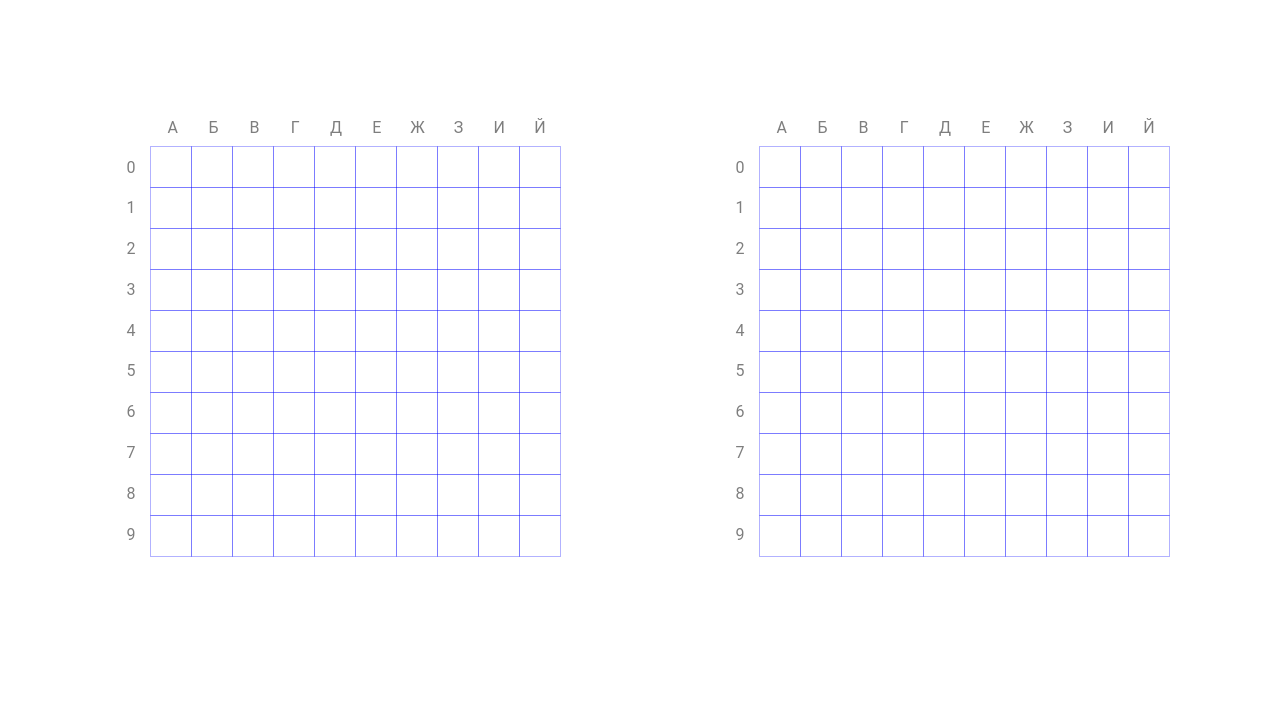
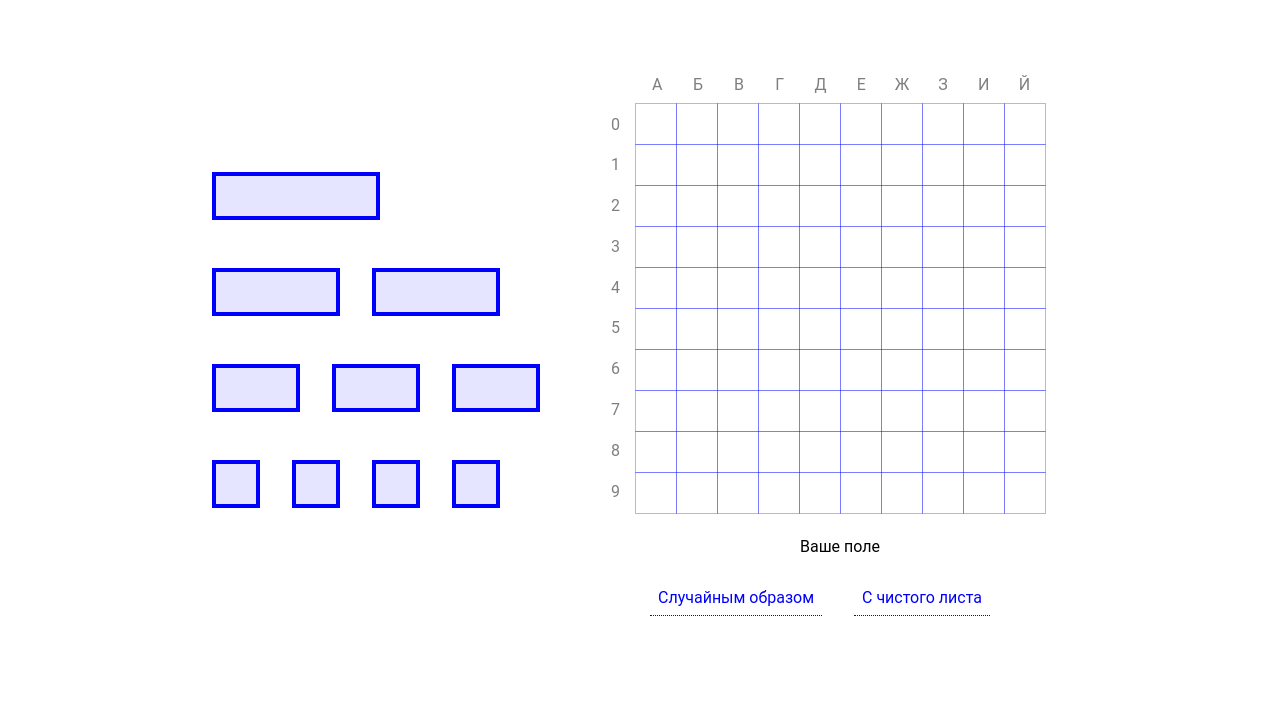
Before and after one commit to implObserver/BattleShip, a website built with webpack: page src/template.html in a window 1280 px wide. Shown: the part 97-800 px from the top of the page. Built offline with nearby package versions, Linux system fonts and the light colour scheme.

Commit message:
feat:add shipyard ver1.0

```diff
--- /dev/null
+++ b/src/controllers/listeners/forLinks.js
@@ -0,0 +1,15 @@
+import { aiGameboard } from '../../models/gameBoard';
+import { removeHidden, setHidden } from '../../views/nodes/gameboard';
+
+export const setListenersForLinks = () => {
+    const manualModeLink = document.querySelector('.manual-mode');
+    const randomModeLink = document.querySelector('.random-mode');
+
+    const openManualMode = manualModeLink.addEventListener('click', (e) => {
+        setHidden(aiGameboard);
+    });
+
+    const openRandomMode = randomModeLink.addEventListener('click', (e) => {
+        removeHidden(aiGameboard);
+    });
+};
--- a/src/index.js
+++ b/src/index.js
@@ -1,3 +1,8 @@
 import './views/styles/main.css';
 import './views/nodes/gameboard';
 import './views/nodes/axis';
+import { setListenersForLinks } from './controllers/listeners/forLinks';
+import { fillShipyard, viewShipYard } from './views/nodes/shipyard';
+
+setListenersForLinks();
+viewShipYard();
--- a/src/models/cell.js
+++ b/src/models/cell.js
@@ -29,7 +29,7 @@ export const Cell = (cx = -1, cy = -1, name = 'cell') => {
 
     const getXY = () => {
         return { x, y };
-    }
+    };
 
     return { setTheHit, isHit, setParent, getParent, getCellNode, getXY };
 };
--- a/src/models/gameBoard.js
+++ b/src/models/gameBoard.js
@@ -1,10 +1,11 @@
 import { Cell } from './cell';
 import { Config } from './gameConfig';
 
-export const Gameboard = () => {
+export const Gameboard = (name) => {
     const width = Config.Gameboard.width;
     const height = Config.Gameboard.height;
     const containers = fillBoard(width, height);
+    const node = document.querySelector(`.${name}`);
 
     const getStructedContainer = () => {
         return containers.structed;
@@ -18,7 +19,11 @@ export const Gameboard = () => {
         return { width, height };
     };
 
-    return { getStructedContainer, getUnstructedContainer, getSize };
+    const getNode = () => {
+        return node;
+    };
+
+    return { getStructedContainer, getUnstructedContainer, getSize, getNode };
 };
 
 const fillBoard = (width, height) => {
@@ -37,5 +42,5 @@ const fillBoard = (width, height) => {
     return { structed: structed, unstructed: unstructed };
 };
 
-export const playerGameboard = Gameboard();
-export const aiGameboard = Gameboard();
+export const playerGameboard = Gameboard('player-board');
+export const aiGameboard = Gameboard('ai-board');
--- a/src/models/gameConfig.js
+++ b/src/models/gameConfig.js
@@ -9,5 +9,17 @@ export const Config = (() => {
         return { width, height };
     })();
 
-    return { Gameboard };
+    const Elements = (() => {
+        const numberOf = (() => {
+            const fregates = 1;
+            const caravels = 2;
+            const drakkars = 3;
+            const boats = 4;
+            return { fregates, caravels, drakkars, boats };
+        })();
+
+        return { numberOf };
+    })();
+
+    return { Gameboard, Elements };
 })();
--- a/src/template.html
+++ b/src/template.html
@@ -1,6 +1,5 @@
 <!doctype html>
 <html lang="en">
-
     <head>
         <meta charset="UTF-8" />
         <meta name="viewport" content="width=device-width, initial-scale=1.0" />
@@ -11,11 +10,19 @@
         <div class="wrapper">
             <div class="header">
                 <div class="title">
-                Морской бой
+                    <span>Морской бой</span>
                 </div>
-            <div class="tips"> Разместите корабли </div>
+                <div class="tips"><span>Разместите корабли</span></div>
             </div>
+
             <div class="main">
+                <div class="shipyard">
+                    <div class="dock fregats"></div>
+                    <div class="dock caravels"></div>
+                    <div class="dock drakkars"></div>
+                    <div class="dock boats"></div>
+                </div>
+
                 <div class="player-board board__axis-wrapper">
                     <div class="axis-wrapper">
                         <div class="x-axis"></div>
@@ -24,9 +31,20 @@
                             <div class="board"></div>
                         </div>
                     </div>
+                    <div class="marker">
+                        <span>Ваше поле</span>
+                    </div>
+                    <div class="footer">
+                        <div class="random-mode">
+                            <span>Случайным образом</span>
+                        </div>
+                        <div class="manual-mode">
+                            <span>С чистого листа</span>
+                        </div>
+                    </div>
                 </div>
 
-            <div class="ai-board board__axis-wrapper">
+                <div class="ai-board board__axis-wrapper hidden">
                     <div class="axis-wrapper">
                         <div class="x-axis"></div>
                         <div class="board-wrapper">
@@ -34,12 +52,11 @@
                             <div class="board"></div>
                         </div>
                     </div>
+                    <div class="marker">
+                        <span>Поле противника</span>
                     </div>
                 </div>
-        <div class="header">
-
             </div>
         </div>
     </body>
-
 </html>
--- /dev/null
+++ b/src/views/dragAndDrop/setDraggable.js
@@ -0,0 +1,3 @@
+export const setDraggable = (node) => {
+    node.draggable = true;
+};
--- /dev/null
+++ b/src/views/dragAndDrop/ships.js
@@ -0,0 +1,14 @@
+import { setDraggable } from './setDraggable';
+
+export const setDraggableForShips = () => {
+    forFregats();
+};
+
+const forFregats = () => {
+    const dock = document.querySelector('.fregats');
+    const fregats = Array.from(dock.children);
+
+    fregats.forEach((child) => {
+        setDraggable(child);
+    });
+};
--- a/src/views/nodes/axis.js
+++ b/src/views/nodes/axis.js
@@ -1,11 +1,11 @@
 import { Alphabets } from '../../models/alphabets';
 import { aiGameboard, playerGameboard } from '../../models/gameBoard';
 import { getNode } from './factory';
-import { aiBoardNode, playerBoardNode } from './gameboard';
 
 const alphabet = Alphabets.rus().codes;
 
-const viewAxis = (board, node) => {
+const viewAxis = (board) => {
+    const node = board.getNode();
     const xAxis = node.querySelector('.x-axis');
     const yAxis = node.querySelector('.y-axis');
     const size = board.getSize();
@@ -24,5 +24,5 @@ const viewAxis = (board, node) => {
     }
 };
 
-viewAxis(playerGameboard, playerBoardNode);
-viewAxis(aiGameboard, aiBoardNode);
+viewAxis(playerGameboard);
+viewAxis(aiGameboard);
--- a/src/views/nodes/factory.js
+++ b/src/views/nodes/factory.js
@@ -1,9 +1,9 @@
 export const getNode = (...names) => {
     const cell = document.createElement('div');
-    names.forEach(name => {
+    names.forEach((name) => {
         if (name !== '') {
             cell.classList.add(name);
         }
-    })
+    });
     return cell;
 };
--- a/src/views/nodes/gameboard.js
+++ b/src/views/nodes/gameboard.js
@@ -1,12 +1,8 @@
 import { aiGameboard, playerGameboard } from '../../models/gameBoard';
-import { Boat, Caravel, Drakkar, Fregat } from '../../models/ship';
 
-export const playerBoardNode = document.querySelector('.player-board');
-export const aiBoardNode = document.querySelector('.ai-board');
-
-const viewBoard = (board, node) => {
+const viewBoard = (board) => {
     const container = board.getStructedContainer();
-    const boardwr = node.querySelector('.board');
+    const boardwr = board.getNode().querySelector('.board');
     container.forEach((line) => {
         line.forEach((cell) => {
             boardwr.appendChild(cell.getCellNode());
@@ -14,5 +10,15 @@ const viewBoard = (board, node) => {
     });
 };
 
-viewBoard(playerGameboard, playerBoardNode);
-viewBoard(aiGameboard, aiBoardNode);
+export const setHidden = (board) => {
+    const node = board.getNode();
+    node.classList.add('hidden');
+};
+
+export const removeHidden = (board) => {
+    const node = board.getNode();
+    node.classList.remove('hidden');
+};
+
+viewBoard(playerGameboard);
+viewBoard(aiGameboard);
--- /dev/null
+++ b/src/views/nodes/shipyard.js
@@ -0,0 +1,47 @@
+import { Config } from '../../models/gameConfig';
+import { Boat, Caravel, Drakkar, Fregat } from '../../models/ship';
+import { setDraggableForShips } from '../dragAndDrop/ships';
+
+export const viewShipYard = () => {
+    fillShipyard();
+    setDraggableForShips();
+};
+
+const fillShipyard = () => {
+    addFregates();
+    addCaravels();
+    addDrakkars();
+    addBoats();
+};
+
+const addFregates = () => {
+    const dock = document.querySelector('.fregats');
+    for (let i = 0; i < Config.Elements.numberOf.fregates; i++) {
+        const fregat = Fregat();
+        dock.appendChild(fregat.getContainer());
+    }
+};
+
+const addCaravels = () => {
+    const dock = document.querySelector('.caravels');
+    for (let i = 0; i < Config.Elements.numberOf.caravels; i++) {
+        const caravel = Caravel();
+        dock.appendChild(caravel.getContainer());
+    }
+};
+
+const addDrakkars = () => {
+    const dock = document.querySelector('.drakkars');
+    for (let i = 0; i < Config.Elements.numberOf.drakkars; i++) {
+        const drakkar = Drakkar();
+        dock.appendChild(drakkar.getContainer());
+    }
+};
+
+const addBoats = () => {
+    const dock = document.querySelector('.boats');
+    for (let i = 0; i < Config.Elements.numberOf.boats; i++) {
+        const boat = Boat();
+        dock.appendChild(boat.getContainer());
+    }
+};
--- a/src/views/styles/main.css
+++ b/src/views/styles/main.css
@@ -28,6 +28,12 @@ html {
     row-gap: 2vh;
 }
 
+span {
+    padding: 1vh;
+    height: min-content;
+    min-width: max-content;
+}
+
 .header {
     display: grid;
     grid-template-columns: 1fr 1fr;
@@ -37,28 +43,53 @@ html {
 }
 
 .title {
-    display: flex;
+    display: grid;
     font-size: 3rem;
 }
 
 .tips {
-    display: flex;
+    display: grid;
     background-color: rgba(128, 128, 128, 0.2);
     align-items: center;
     padding: 1vh;
     border-radius: min(2vh, 2vw);
+    height: min-content;
 }
 
 .main {
     display: grid;
-    grid-template-columns: 1fr 1fr;
+    width: 100%;
+    justify-content: center;
+    align-items: center;
+    grid-template-columns: min-content min-content;
+    height: min-content;
+}
+
+.shipyard {
+    display: grid;
     align-content: center;
-    column-gap: 20vh;
+    grid-template-rows: repeat(4, min-content);
+    row-gap: 6vh;
+    padding: 2vh;
+}
+
+.dock {
+    display: flex;
+    column-gap: 4vh;
+}
+
+.ship {
+    display: flex;
+    cursor: pointer;
 }
 
 .board__axis-wrapper {
     display: grid;
+    grid-template-rows: min-content min-content;
+    row-gap: 2vh;
     width: min-content;
+    height: min-content;
+    padding: 5vh;
 }
 
 .axis-wrapper {
@@ -95,6 +126,12 @@ html {
     box-sizing: border-box;
 }
 
+.marker {
+    display: grid;
+    justify-content: center;
+    padding-left: 5vh;
+}
+
 .cell,
 .x-cell,
 .y-cell,
@@ -102,6 +139,9 @@ html {
     display: grid;
     width: 5vh;
     height: 5vh;
+}
+
+.ai-board {
 }
 
 .cell {
@@ -115,14 +155,38 @@ html {
     opacity: 0.5;
 }
 
+.ship {
+    border: 0.5vh blue solid;
+    background-color: rgba(0, 0, 255, 0.1);
+}
+
 .ship-cell {
     display: grid;
-    border: 0.1vh green solid;
 }
 
-span {
-    padding-left: 1vh;
-    padding-right: 1vh;
+.footer {
+    display: grid;
+    grid-template-columns: min-content min-content;
+    width: 100%;
+    justify-content: center;
+    gap: 4vh;
+}
+
+.random-mode,
+.manual-mode {
     height: min-content;
-    width: min-content;
+    display: grid;
+    border-bottom: 1px dotted blue;
+    color: blue;
+    cursor: pointer;
 }
+
+.random-mode:hover,
+.manual-mode:hover {
+    color: rgb(122, 231, 72);
+    border-bottom: 1px dotted rgb(122, 231, 72);
+}
+
+.hidden {
+    display: none;
+}
```
Also changed, not shown: src/models/ship.js (+5 -5 lines), dist/index.bundle.js, dist/index.html, dist/runtime.bundle.js. Lines whose indentation alone changed are shown as unchanged.
